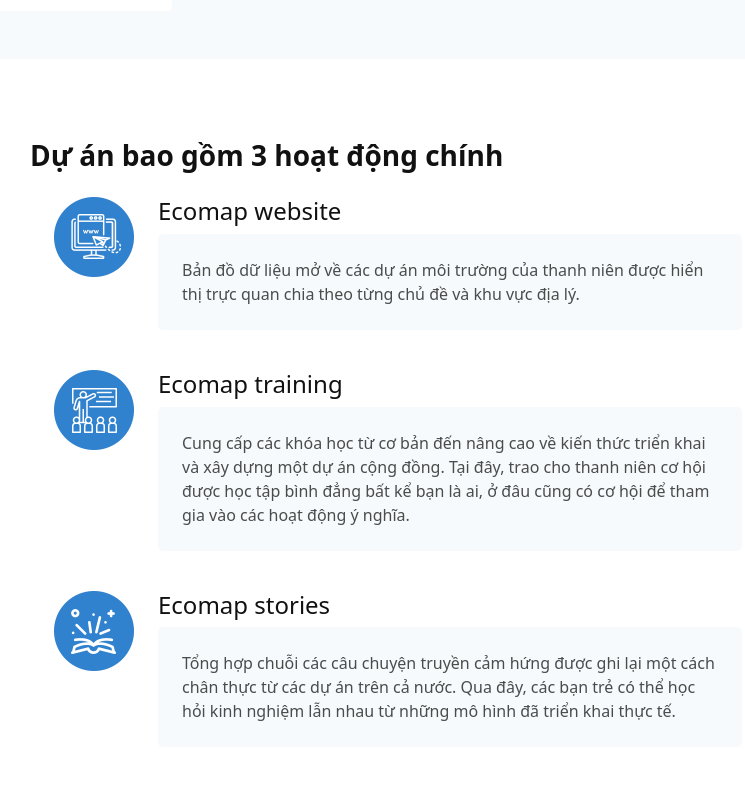
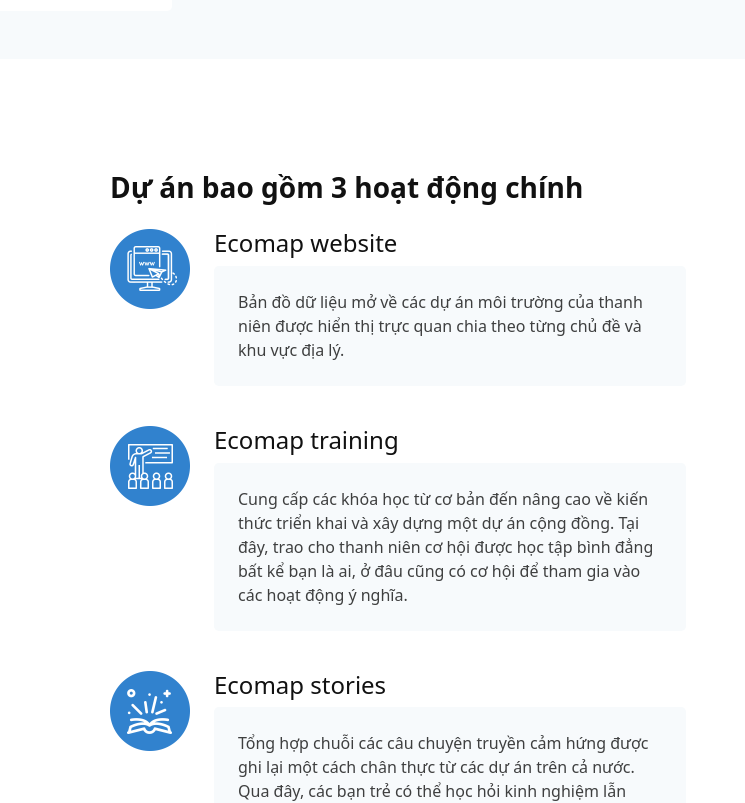
Before and after one commit to kc97ble/ecomap-web-0105, a React app: page / in a window 1280 px wide. Shown: the part 1360-2163 px from the top of the page, without its empty margins (242-987 px from the left). Built offline with nearby package versions, Linux system fonts and the light colour scheme; the HTML template or start-up script is replaced by a standard one.

Commit message:
Refine SectionMainActivity

```diff
--- a/src/containers/PageHome/components/SectionMainActivity/index.tsx
+++ b/src/containers/PageHome/components/SectionMainActivity/index.tsx
@@ -8,62 +8,62 @@
 export default function SectionMainActivity() {
   return (
     <Container className="my-4 py-4">
-      <Row className="justify-content-center">
-        <Col lg={8}>
-          <h3 className="fw-bold my-2">Dự án bao gồm 3 hoạt động chính</h3>
-          <Container className="my-4">
+      <Container className="my-3" style={{ maxWidth: "600px" }}>
+        <Row>
+          <Col>
+            <h3 className="fw-bold my-4">Dự án bao gồm 3 hoạt động chính</h3>
+          </Col>
+        </Row>
         <Row className="mb-4">
-              <Col xs="auto">
+          <Col className="d-none d-sm-block" xs="auto">
             <Image src={imgBullet1} style={{ maxWidth: "80px" }} />
           </Col>
           <Col>
             <h4>Ecomap website</h4>
             <p
-                  className="bg-light p-4 rounded-3"
-                  style={{ color: "rgba(0, 0, 0, 0.7)" }}
+              className="bg-light p-4 rounded-3 text-black"
+              style={{ boxShadow: "none", ...{ "--bs-text-opacity": 0.75 } }}
             >
-                  Bản đồ dữ liệu mở về các dự án môi trường của thanh niên được
-                  hiển thị trực quan chia theo từng chủ đề và khu vực địa lý.
+              Bản đồ dữ liệu mở về các dự án môi trường của thanh niên được hiển
+              thị trực quan chia theo từng chủ đề và khu vực địa lý.
             </p>
           </Col>
         </Row>
         <Row className="mb-4">
-              <Col xs="auto">
+          <Col className="d-none d-sm-block" xs="auto">
             <Image src={imgBullet2} style={{ maxWidth: "80px" }} />
           </Col>
           <Col>
             <h4>Ecomap training</h4>
             <p
-                  className="bg-light p-4 rounded-3"
-                  style={{ color: "rgba(0, 0, 0, 0.7)" }}
+              className="bg-light p-4 rounded-3 text-black"
+              style={{ boxShadow: "none", ...{ "--bs-text-opacity": 0.75 } }}
             >
-                  Cung cấp các khóa học từ cơ bản đến nâng cao về kiến thức
-                  triển khai và xây dựng một dự án cộng đồng. Tại đây, trao cho
-                  thanh niên cơ hội được học tập bình đẳng bất kể bạn là ai, ở
-                  đâu cũng có cơ hội để tham gia vào các hoạt động ý nghĩa.
+              Cung cấp các khóa học từ cơ bản đến nâng cao về kiến thức triển
+              khai và xây dựng một dự án cộng đồng. Tại đây, trao cho thanh niên
+              cơ hội được học tập bình đẳng bất kể bạn là ai, ở đâu cũng có cơ
+              hội để tham gia vào các hoạt động ý nghĩa.
             </p>
           </Col>
         </Row>
         <Row className="mb-4">
-              <Col xs="auto">
+          <Col className="d-none d-sm-block" xs="auto">
             <Image src={imgBullet3} style={{ maxWidth: "80px" }} />
           </Col>
           <Col>
             <h4>Ecomap stories</h4>
             <p
-                  className="bg-light p-4 rounded-3"
-                  style={{ color: "rgba(0, 0, 0, 0.7)" }}
+              className="bg-light p-4 rounded-3 text-black"
+              style={{ boxShadow: "none", ...{ "--bs-text-opacity": 0.75 } }}
             >
               Tổng hợp chuỗi các câu chuyện truyền cảm hứng được ghi lại một
-                  cách chân thực từ các dự án trên cả nước. Qua đây, các bạn trẻ
-                  có thể học hỏi kinh nghiệm lẫn nhau từ những mô hình đã triển
-                  khai thực tế.
+              cách chân thực từ các dự án trên cả nước. Qua đây, các bạn trẻ có
+              thể học hỏi kinh nghiệm lẫn nhau từ những mô hình đã triển khai
+              thực tế.
             </p>
           </Col>
         </Row>
       </Container>
-        </Col>
-      </Row>
     </Container>
   );
 }
```
Lines whose indentation alone changed are shown as unchanged.
